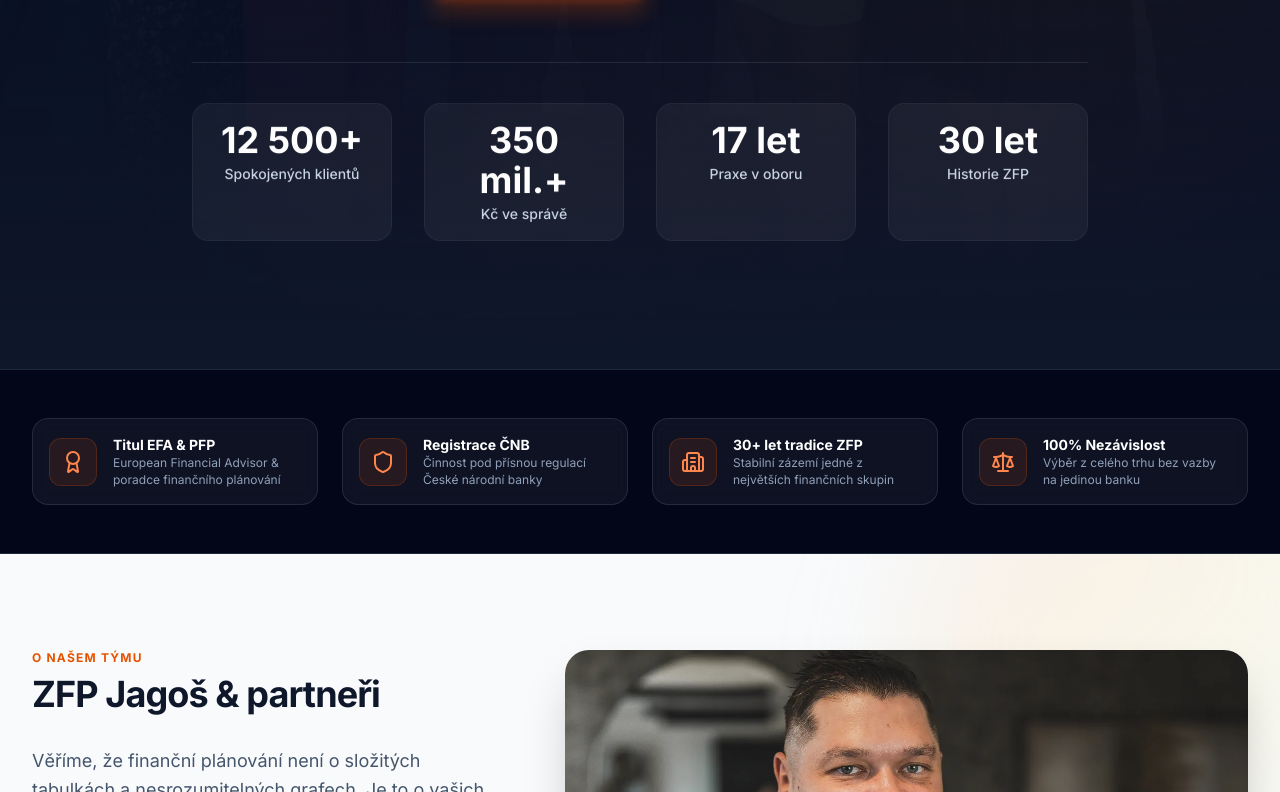
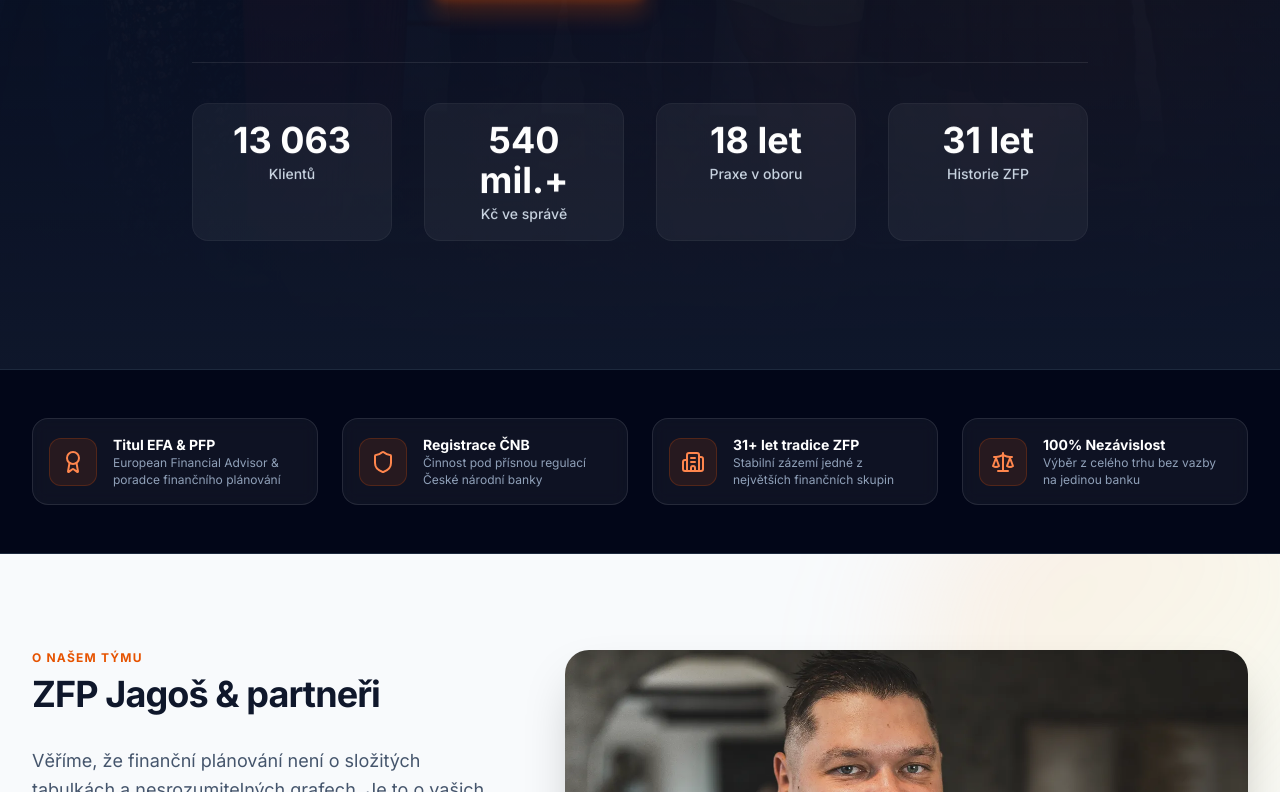
Before and after one commit to RemeskoXD/projekt22, a React (Vite) app: page / in a window 1280 px wide. Shown: the part 808-1600 px from the top of the page. Built offline with nearby package versions, Linux system fonts and the light colour scheme; a web font is replaced by a local one.

Commit message:
feat: update real numbers (13 063 clients, 540M AUM) and add automatic dynamic year calculation

```diff
--- a/src/components/home/ReviewsSection.tsx
+++ b/src/components/home/ReviewsSection.tsx
@@ -37,7 +37,7 @@
             Co o nás říkají naši klienti
           </h2>
           <p className="text-lg text-slate-600">
-            Dlouhodobá důvěra a spokojenost více než 12 500 rodin a podnikatelů je naším největším závazkem.
+            Dlouhodobá důvěra a spokojenost více než 13 000 rodin a podnikatelů je naším největším závazkem.
           </p>
         </ScrollReveal>
 
--- a/src/components/home/TrustBadges.tsx
+++ b/src/components/home/TrustBadges.tsx
@@ -1,7 +1,10 @@
 import { Award, Shield, Building2, CheckCircle, Scale } from 'lucide-react';
 import ScrollReveal from '../animations/ScrollReveal';
+import { calculateYearsSince, ZFP_GROUP_START_DATE } from '../../utils/dateUtils';
 
 export default function TrustBadges() {
+  const zfpYears = calculateYearsSince(ZFP_GROUP_START_DATE);
+
   const credentials = [
     {
       title: 'Titul EFA & PFP',
@@ -14,7 +17,7 @@
       icon: Shield
     },
     {
-      title: '30+ let tradice ZFP',
+      title: `${zfpYears}+ let tradice ZFP`,
       subtitle: 'Stabilní zázemí jedné z největších finančních skupin',
       icon: Building2
     },
--- a/src/pages/Home.tsx
+++ b/src/pages/Home.tsx
@@ -11,10 +11,14 @@
 import ProcessRoadmap from '../components/home/ProcessRoadmap';
 import ReviewsSection from '../components/home/ReviewsSection';
 import FaqSection from '../components/home/FaqSection';
+import { calculateYearsSince, JAROSLAV_JAGOS_START_DATE, ZFP_GROUP_START_DATE } from '../utils/dateUtils';
 
 export default function Home() {
   const { scrollY } = useScroll();
   const smoothScroll = useSpring(scrollY, { stiffness: 60, damping: 20 });
+
+  const praxeYears = calculateYearsSince(JAROSLAV_JAGOS_START_DATE);
+  const zfpYears = calculateYearsSince(ZFP_GROUP_START_DATE);
 
   // Parallax effects for Hero section
   const heroImageY = useTransform(smoothScroll, [0, 800], [0, 180]);
@@ -238,25 +242,25 @@
               <div className="grid grid-cols-2 md:grid-cols-4 gap-6 sm:gap-8 mt-16 pt-10 border-t border-white/10 w-full">
                 <div className="bg-white/5 backdrop-blur-sm p-4 rounded-2xl border border-white/5">
                   <p className="text-3xl sm:text-4xl font-extrabold text-white">
-                    <CountUp to={12500} suffix="+" />
+                    <CountUp to={13063} />
                   </p>
-                  <p className="text-xs sm:text-sm font-medium text-slate-300 mt-1">Spokojených klientů</p>
+                  <p className="text-xs sm:text-sm font-medium text-slate-300 mt-1">Klientů</p>
                 </div>
                 <div className="bg-white/5 backdrop-blur-sm p-4 rounded-2xl border border-white/5">
                   <p className="text-3xl sm:text-4xl font-extrabold text-white">
-                    <CountUp to={350} suffix=" mil.+" />
+                    <CountUp to={540} suffix=" mil.+" />
                   </p>
                   <p className="text-xs sm:text-sm font-medium text-slate-300 mt-1">Kč ve správě</p>
                 </div>
                 <div className="bg-white/5 backdrop-blur-sm p-4 rounded-2xl border border-white/5">
                   <p className="text-3xl sm:text-4xl font-extrabold text-white">
-                    <CountUp to={17} suffix=" let" />
+                    <CountUp to={praxeYears} suffix=" let" />
                   </p>
                   <p className="text-xs sm:text-sm font-medium text-slate-300 mt-1">Praxe v oboru</p>
                 </div>
                 <div className="bg-white/5 backdrop-blur-sm p-4 rounded-2xl border border-white/5">
                   <p className="text-3xl sm:text-4xl font-extrabold text-white">
-                    <CountUp to={30} suffix=" let" />
+                    <CountUp to={zfpYears} suffix=" let" />
                   </p>
                   <p className="text-xs sm:text-sm font-medium text-slate-300 mt-1">Historie ZFP</p>
                 </div>
--- /dev/null
+++ b/src/utils/dateUtils.ts
@@ -0,0 +1,21 @@
+/**
+ * Calculate full elapsed years since a given date string (YYYY-MM-DD).
+ * Updates dynamically over time without manual code changes.
+ */
+export function calculateYearsSince(startDateStr: string): number {
+  const start = new Date(startDateStr);
+  const now = new Date();
+
+  let years = now.getFullYear() - start.getFullYear();
+  const monthDiff = now.getMonth() - start.getMonth();
+
+  if (monthDiff < 0 || (monthDiff === 0 && now.getDate() < start.getDate())) {
+    years--;
+  }
+
+  return Math.max(years, 1);
+}
+
+// Official milestone start dates
+export const JAROSLAV_JAGOS_START_DATE = '2007-10-14';
+export const ZFP_GROUP_START_DATE = '1995-04-01';
```
Also changed, not shown: public/llms.txt.
